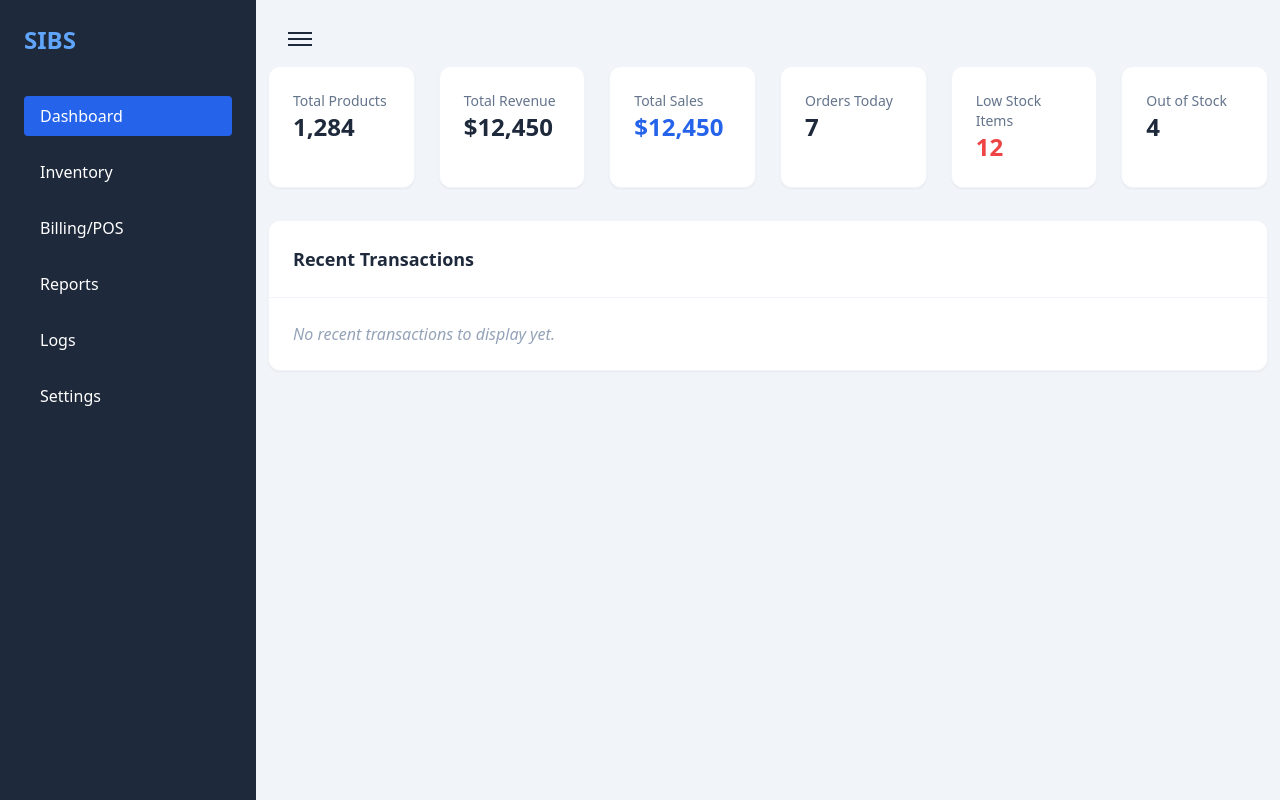
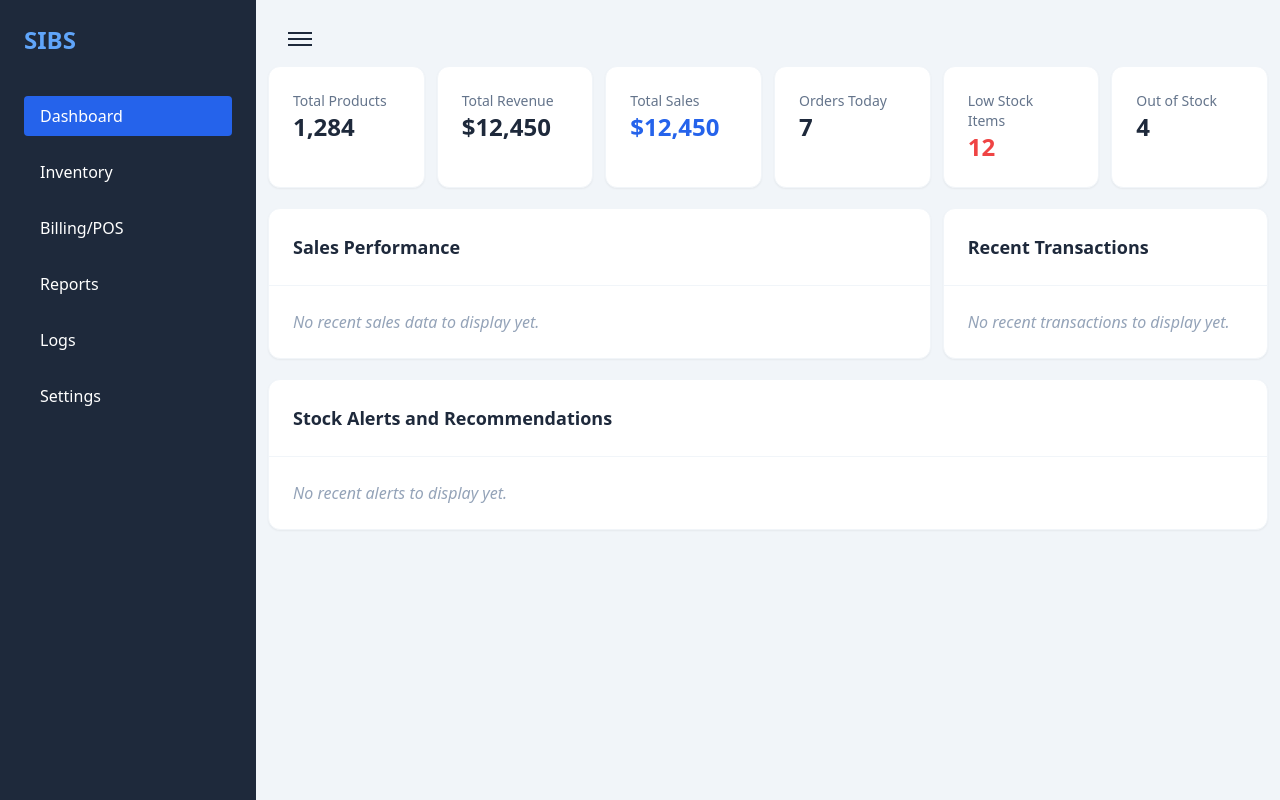
Before and after one commit to wtvimsupposedtotype/second-semester-group-project, a PHP site: page /dashboard.php in a window 1280 px wide. Run offline with PHP 8.4, Linux system fonts and the light colour scheme; some libraries are stand-ins or nearby versions.

Commit message:
feat: added sales performance, recent trans, stock alrt and recom cards to dashboard

```diff
--- a/dashboard.php
+++ b/dashboard.php
@@ -22,7 +22,7 @@
         <!-- Page content-->
         <div>
             <!-- Stats Grid -->
-            <div class="grid grid-cols-1 md:grid-cols-2 lg:grid-cols-6 gap-6 mb-8">
+            <div class="grid grid-cols-1 md:grid-cols-3 lg:grid-cols-6 gap-3 mb-5">
                 <!-- Card 1 -->
                 <div class="bg-white p-6 rounded-xl shadow-sm border border-slate-100">
                     <p class="text-sm font-medium text-slate-500">Total Products</p>
@@ -56,15 +56,35 @@
             </div>
         </div>
 
-        <!-- Recent Transactions Table Section -->
-        <div class="bg-white rounded-xl shadow-sm border border-slate-100 overflow-hidden">
+        <div class="grid grid-cols-1 md:grid-cols-2 lg:grid-cols-3 gap-3 mb-5">
+            <!-- Sales Performance Section -->
+            <div class="lg:col-span-2 bg-white rounded-xl shadow-sm border border-slate-100 overflow-hidden">
+                <div class="p-6 border-b border-slate-100">
+                    <h3 class="text-lg font-bold text-slate-800">Sales Performance</h3>
+                </div>
+                <div class="p-6">
+                    <p class="text-slate-400 italic">No recent sales data to display yet.</p>
+                </div>
+            </div>
+
+            <!-- Recent Transactions Table Section -->
+            <div class="lg:col-span-1 bg-white rounded-xl shadow-sm border border-slate-100 overflow-hidden">
+                <div class="p-6 border-b border-slate-100">
+                    <h3 class="text-lg font-bold text-slate-800">Recent Transactions</h3>
+                </div>
+                <div class="p-6">
+                    <p class="text-slate-400 italic">No recent transactions to display yet.</p>
+                </div>
+            </div>
+        </div>
+        <!-- Stock Alerts and Recommendations Table Section -->
+        <div class="lg:col-span-1 bg-white rounded-xl shadow-sm border border-slate-100 overflow-hidden">
             <div class="p-6 border-b border-slate-100">
-                <h3 class="text-lg font-bold text-slate-800">Recent Transactions</h3>
+                <h3 class="text-lg font-bold text-slate-800">Stock Alerts and Recommendations</h3>
             </div>
             <div class="p-6">
-                <p class="text-slate-400 italic">No recent transactions to display yet.</p>
+                <p class="text-slate-400 italic">No recent alerts to display yet.</p>
             </div>
-        </div>
         </div>
     </main>
     <script src="assets/js/script.js"></script>
```
